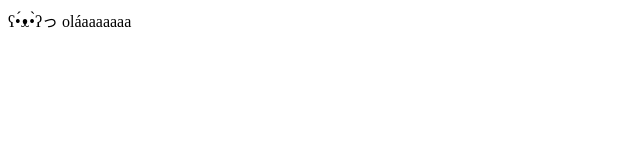
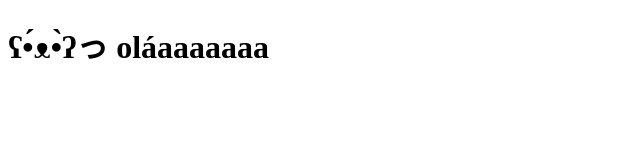
Before and after one commit to Emy-bit-code/oficinagithub, a plain HTML site: page index.html in a window 1280 px wide. Shown: the whole page, without its empty margins (0-640 px from the left). Drawn offline with Linux system fonts and the light colour scheme.

Commit message:
cambio a h1

```diff
--- a/index.html
+++ b/index.html
@@ -4,8 +4,10 @@
     <meta charset="UTF-8">
     <meta name="viewport" content="width=device-width, initial-scale=1.0">
     <title>Document</title>
+
 </head>
 <body>
-    ʕ•́ᴥ•̀ʔっ oláaaaaaaa
+    <h1>ʕ•́ᴥ•̀ʔっ oláaaaaaaa</h1>
+
 </body>
 </html>
```
